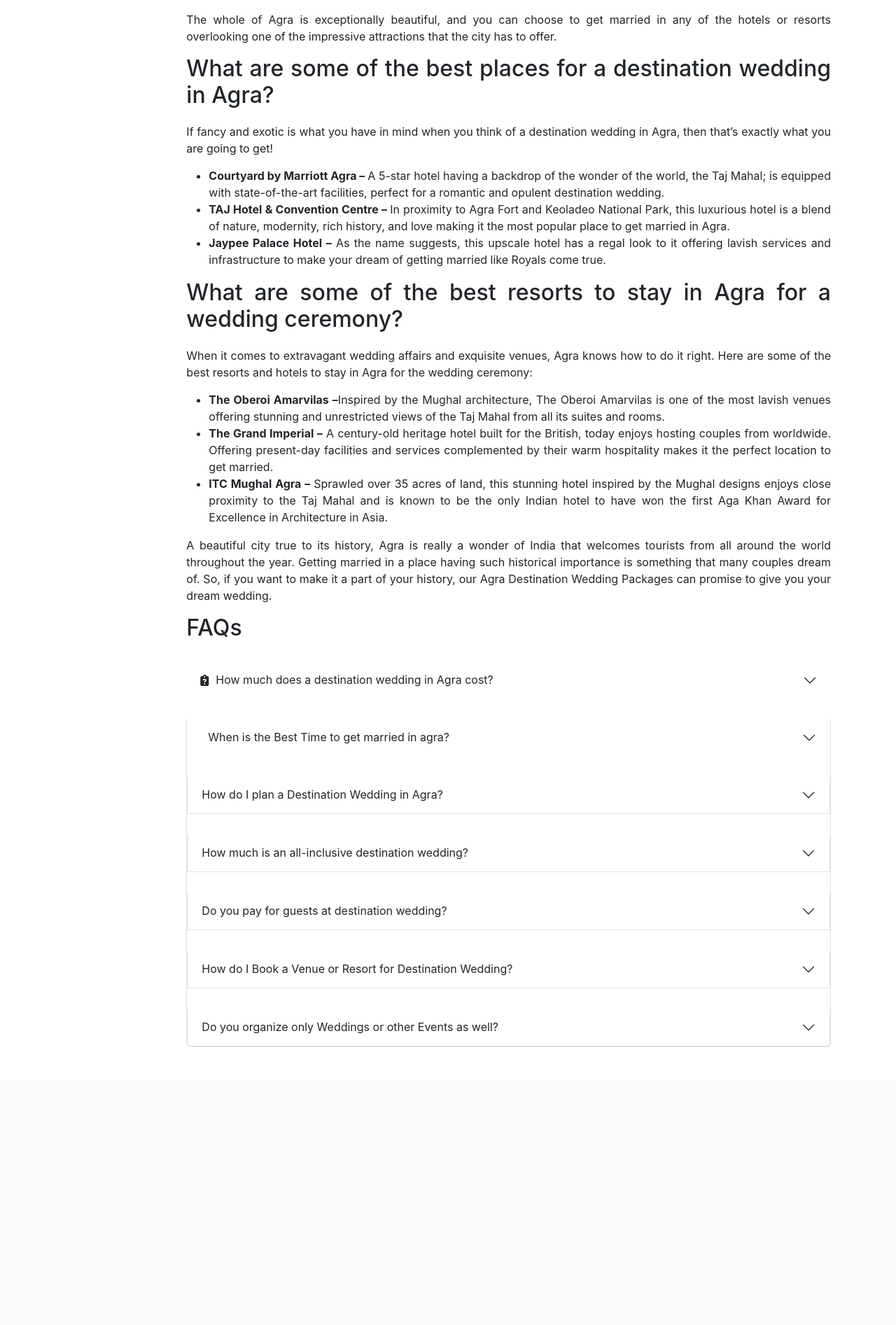
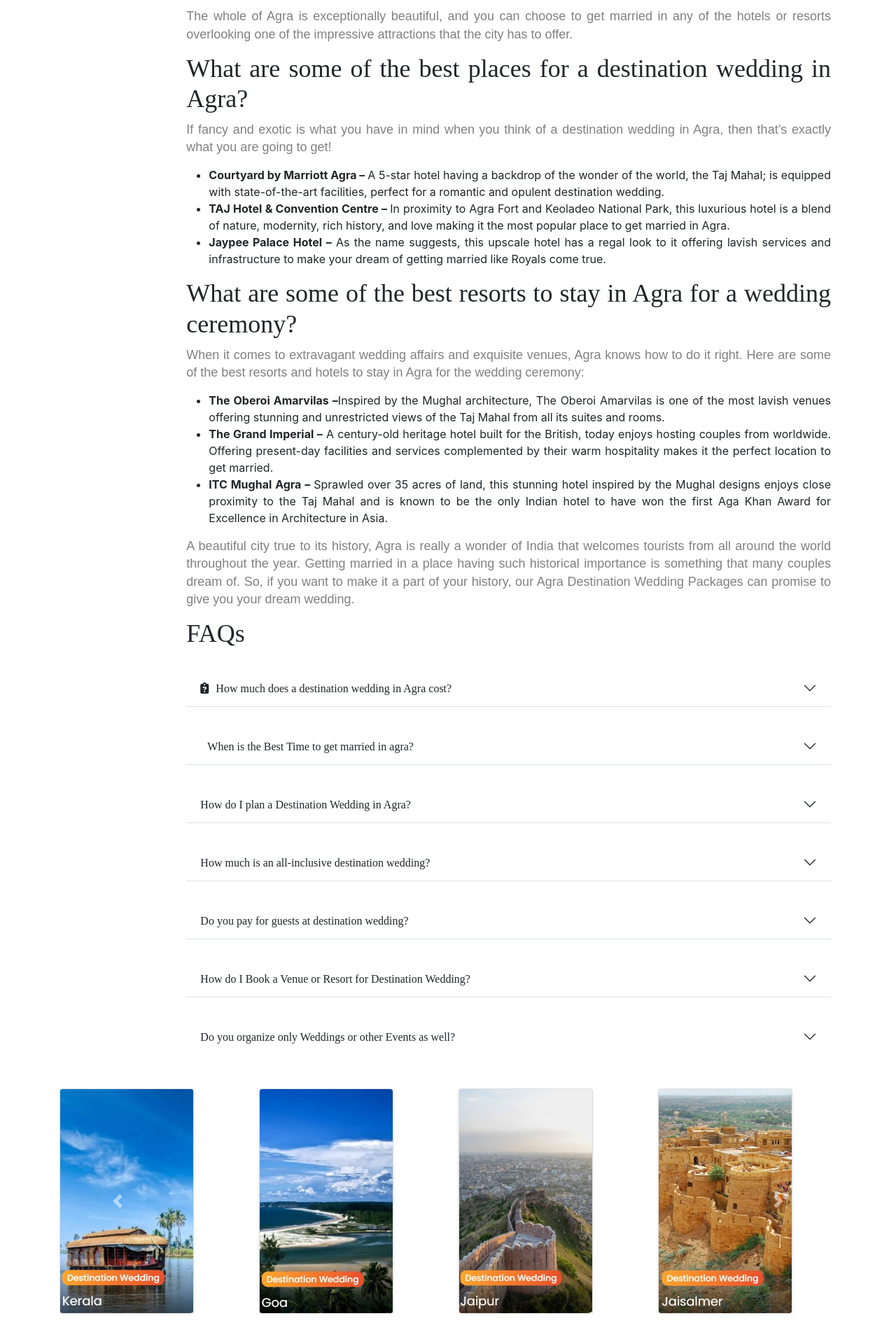
Before and after one commit to josevinoth/bvm_tours_travel_v1.0, a Django app: template tt_project/tt_app/templates/tt_html/wedding_agra.html in a window 1280 px wide. Shown: the part 1187-3080 px from the top of the page at 70% size. Before the commit the page ends 2683 px from the top, so only its background shows below. Run offline with Django 3.2, Linux system fonts and the light colour scheme; the template is opened without the code that fills it, so the values that code supplies are empty; some libraries are stand-ins or nearby versions.

Commit message:
commit pooja(21-aug-2024) update  wedding agra

```diff
--- a/tt_project/tt_app/templates/tt_html/wedding_agra.html
+++ b/tt_project/tt_app/templates/tt_html/wedding_agra.html
@@ -2,11 +2,13 @@
 {% load widget_tweaks %}
 {% block content %}
 <style>
+
     .sidebar {
+            font-size: 1.25em;
             width: 20%;
             float: left;
             background-color: #f7f7f7;
-            padding: 20px;
+            padding: 5px;
             box-sizing: border-box;
             border-right: 1px solid #ddd;
             height: 60vh;
@@ -25,21 +27,27 @@
             background-color: #FFD700;
             color: #fff;
         }
-    h1 {
-    font-size: 2em;
-    margin-bottom: 20px;
+      h1 {
+      font-family: "Times New Roman";
+    font-size: 2.25em;
+    margin-bottom: 10px;
 }
 
 h2 {
+    font-family: "Times New Roman", Times, serif;
     font-size: 1.5em;
     margin-top: 30px;
     margin-bottom: 15px;
 }
 
 p {
+    font-family: Arial, Helvetica, sans-serif;
+    font :Arial;
+    font-size: 18px;
+    line-height: 1.4;
+    color: grey;
     margin-bottom: 15px;
 }
-
 </style>
 <div class="container-fluid">
     <div class="row">
@@ -100,6 +108,7 @@
                                 The romantic enticement of the Taj Mahal makes Agra one of the most loved wedding destinations. Depending on the type of hotel and the budget you are going for, it can cost you roughly from INR 25,00,000 to INR 75,00,000.
                          </div>
                     </div>
+                        </div>
                     <div class="accordion-item">
                         <h2 class="accordion-header">
                             <button class="accordion-button collapsed" type="button" data-bs-toggle="collapse" data-bs-target="#flush-collapseTwo" aria-expanded="false" aria-controls="flush-collapseTwo">
@@ -112,6 +121,7 @@
                                 Agra enjoys a semi-arid climate. Mid-October to April is favorable to get married to November- February having the best weather for couples looking to get hitched.
                         </div>
                     </div>
+                        </div>
                         <div class="accordion-item">
                         <h2 class="accordion-header">
                             <button class="accordion-button collapsed" type="button" data-bs-toggle="collapse" data-bs-target="#flush-collapseThree" aria-expanded="false" aria-controls="flush-collapseThree">
@@ -174,8 +184,6 @@
                                 We organize a range of events from weddings that includes pre-wedding celebrations, honeymoon along with cruise packages to make every moment memorable.
                             </div>
                             </div>
-                        </div>
-                    </div>
                 </div>
                </div>
            </div>
@@ -183,4 +191,90 @@
  </div>
 </div>
 </div>
+
+<div class="container" style="padding-bottom:50px;">
+<div id="carouselExampleControls" class="carousel slide" data-bs-ride="carousel">
+  <div class="carousel-inner">
+    <div class="carousel-item active">
+        <div class="row row-col-4">
+        <div class="col">
+            <div class="card" style="width: 12rem;">
+            <a href="{% url 'wedding_kerala' %}">
+                <img src="\media\wedding\kerala_card.png" alt="Europe Winter Group Departure Ex Bangalor">
+            </a>
+        </div>
+            </div>
+
+         <div class="col">
+            <div class="card" style="width: 12rem;">
+                <a href="{% url 'wedding_goa' %}"><img src="/media/wedding/goa_card.png" class="card-img-top" alt="..."></a>
+            </div>
+        </div>
+
+         <div class="col">
+            <div class="card" style="width: 12rem;">
+                <a href="{% url 'wedding_jaipur' %}"><img src="\media\wedding\jaipur_card.png" class="card-img-top" alt="..."></a>
+            </div>
+        </div>
+
+             <div class="col">
+            <div class="card" style="width: 12rem;">
+                <a href="{% url 'wedding_jaisalmer' %}"><img src="\media\wedding\jaisalmer_card.png" class="card-img-top" alt="..."></a>
+            </div>
+        </div>
+    </div>
+
+    </div>
+    <div class="carousel-item">
+
+        <div class="row row-col-4">
+        <div class="col">
+            <div class="card" style="width: 12rem;">
+            <a href="{% url 'wedding_agra' %}">
+                <img class="card-animation" src="\media\wedding\agra1_card.png" alt="Europe Winter Group Departure Ex Bangalore">
+
+            </a>
+        </div>
+            </div>
+
+         <div class="col">
+            <div class="card" style="width: 12rem;">
+                <a href="{% url 'wedding_india' %}"><img src="/media/wedding/india_card.png" class="card-img-top" alt="..."></a>
+            </div>
+        </div>
+
+         <div class="col">
+            <div class="card" style="width: 12rem;">
+                <a href="#"><img src="\media\wedding\andaman.png" class="card-img-top" alt="..."></a>
+            </div>
+        </div>
+
+             <div class="col">
+            <div class="card" style="width: 12rem;">
+                <a href="{% url 'wedding_international' %}"><img src="\media\wedding\international_card.png" class="card-img-top" alt="..."></a>
+            </div>
+        </div>
+    </div>
+
+
+
+    </div>
+  </div>
+  <button class="carousel-control-prev" type="button" data-bs-target="#carouselExampleControls" data-bs-slide="prev">
+    <span class="carousel-control-prev-icon" aria-hidden="true"></span>
+    <span class="visually-hidden">Previous</span>
+  </button>
+  <button class="carousel-control-next" type="button" data-bs-target="#carouselExampleControls" data-bs-slide="next">
+    <span class="carousel-control-next-icon" aria-hidden="true"></span>
+    <span class="visually-hidden">Next</span>
+  </button>
+</div>
+</div>
+
+
+
+
+
+
+
 {% endblock content %}
```
